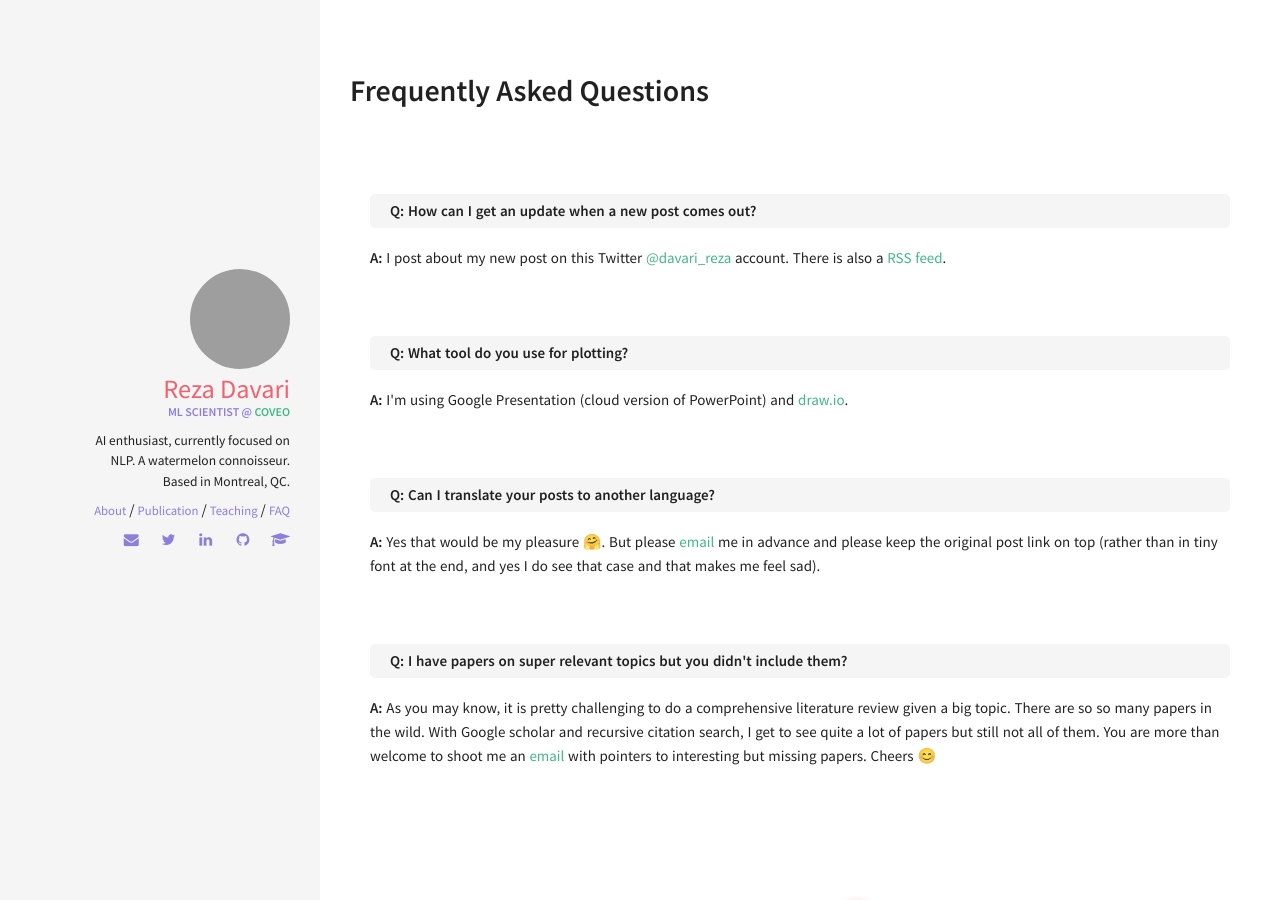
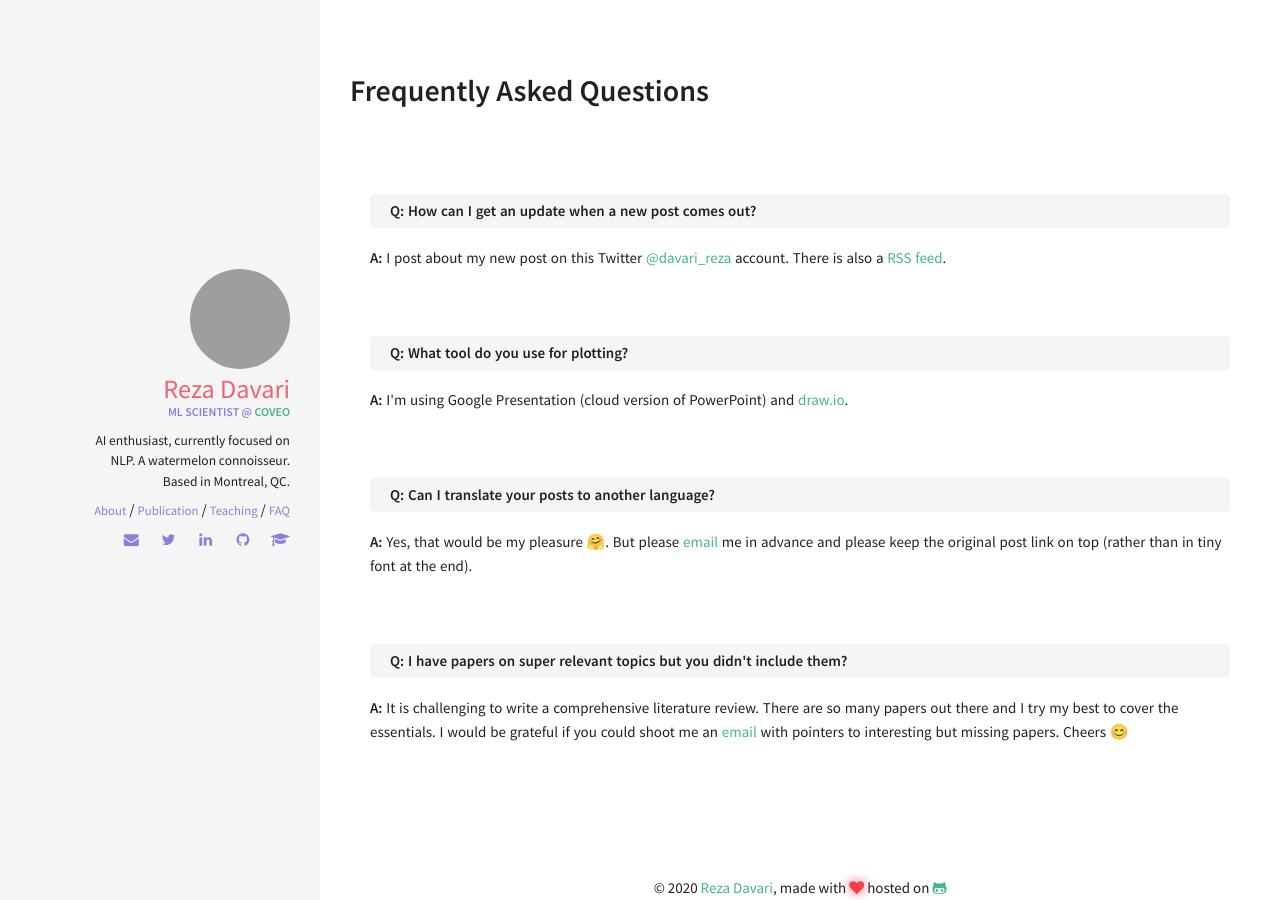
Before and after one commit to rezazzr/davari.io, a Jekyll site: the page built from faq.html, in a window 1280 px wide, cut to the strip 0-900 px from the top of the page. Built offline with Jekyll 4.4.1, drawn with Linux system fonts in a browser that asks for light colours; grey boxes are pictures that could not be loaded.

Commit message:
updated qas

```diff
--- a/_data/index/qas.yml
+++ b/_data/index/qas.yml
@@ -8,12 +8,12 @@
   <a href="http://draw.io/" target="_blank">draw.io</a>.'
 
 - question: "Can I translate your posts to another language?"
-  answer: 'Yes that would be my pleasure &#129303. But please <a href="!ABOUT_URL!" target="_blank">email</a>
+  answer: 'Yes, that would be my pleasure &#129303. But please <a href="!ABOUT_URL!" target="_blank">email</a>
   me in advance and please keep the original post link on top
-  (rather than in tiny font at the end, and yes I do see that case and that makes me feel sad).'
+  (rather than in tiny font at the end).'
 
 - question: "I have papers on super relevant topics but you didn't include them?"
-  answer: 'As you may know, it is pretty challenging to do a comprehensive literature review given a big topic.
-  There are so so many papers in the wild. With Google scholar and recursive citation search, I get to see
-  quite a lot of papers but still not all of them. You are more than welcome to shoot me an
+  answer: 'It is challenging to write a comprehensive literature review.
+  There are so many papers out there and I try my best to cover the essentials.
+  I would be grateful if you could shoot me an
   <a href="!ABOUT_URL!" target="_blank">email</a> with pointers to interesting but missing papers. Cheers &#128522'
```
